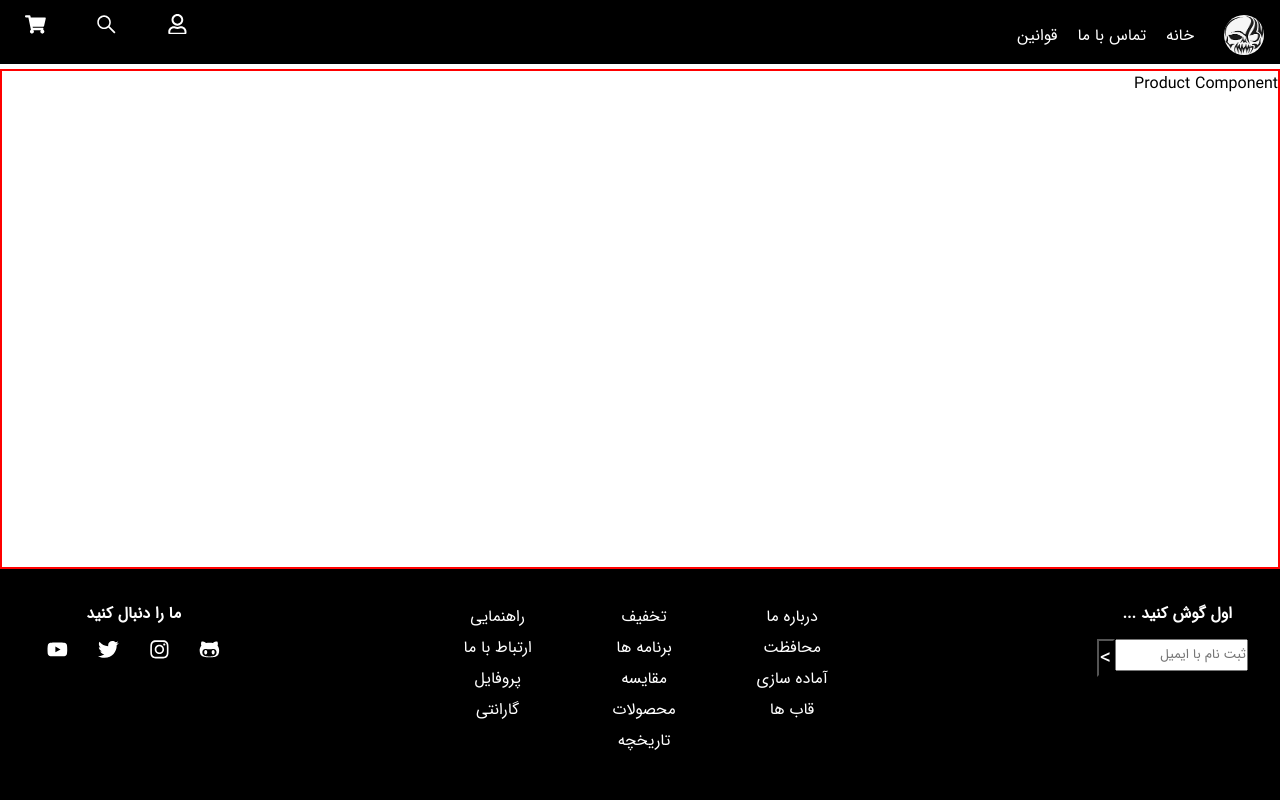
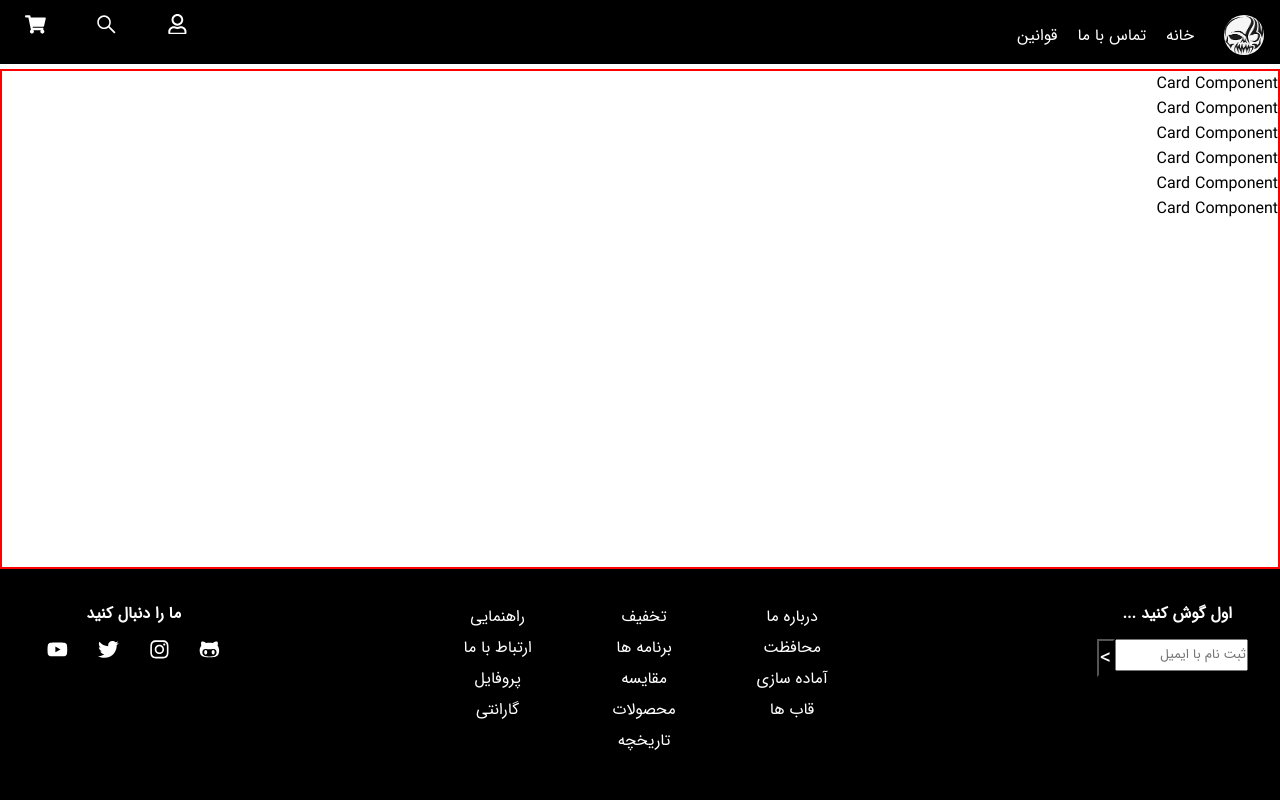
Before and after one commit to hamed-zeidabadi/skullcandy, a React (Create React App) app: page / in a window 1280 px wide. Shown: the top 800 px of the page. Built offline with nearby package versions, Linux system fonts and the light colour scheme.

Commit message:
create and import card.jsx and card.scss

```diff
--- /dev/null
+++ b/src/Components/Card.jsx
@@ -0,0 +1,12 @@
+import React from "react";
+const Card = () => {
+  return (
+    <>
+      <div className="card">
+        <p>Card Component</p>
+      </div>
+    </>
+  );
+};
+
+export default Card;
--- a/src/Components/Product.jsx
+++ b/src/Components/Product.jsx
@@ -1,9 +1,15 @@
 import React from "react";
+import Card from "./Card";
 const Product = () => {
   return (
     <>
       <div className="product">
-        <p>Product Component</p>
+        <Card />
+        <Card />
+        <Card />
+        <Card />
+        <Card />
+        <Card />
       </div>
     </>
   );
--- a/src/Scss/App.scss
+++ b/src/Scss/App.scss
@@ -6,7 +6,7 @@
 
 .App {
   width: 100%;
-  height:100%;
+  height: 100%;
 }
 
 @font-face {
@@ -28,3 +28,4 @@
 @import "./Header.scss";
 @import "./Product.scss";
 @import "./Footer.scss";
+@import "./Card.Scss";
```
Also changed, not shown: src/Scss/Card.Scss (added).
